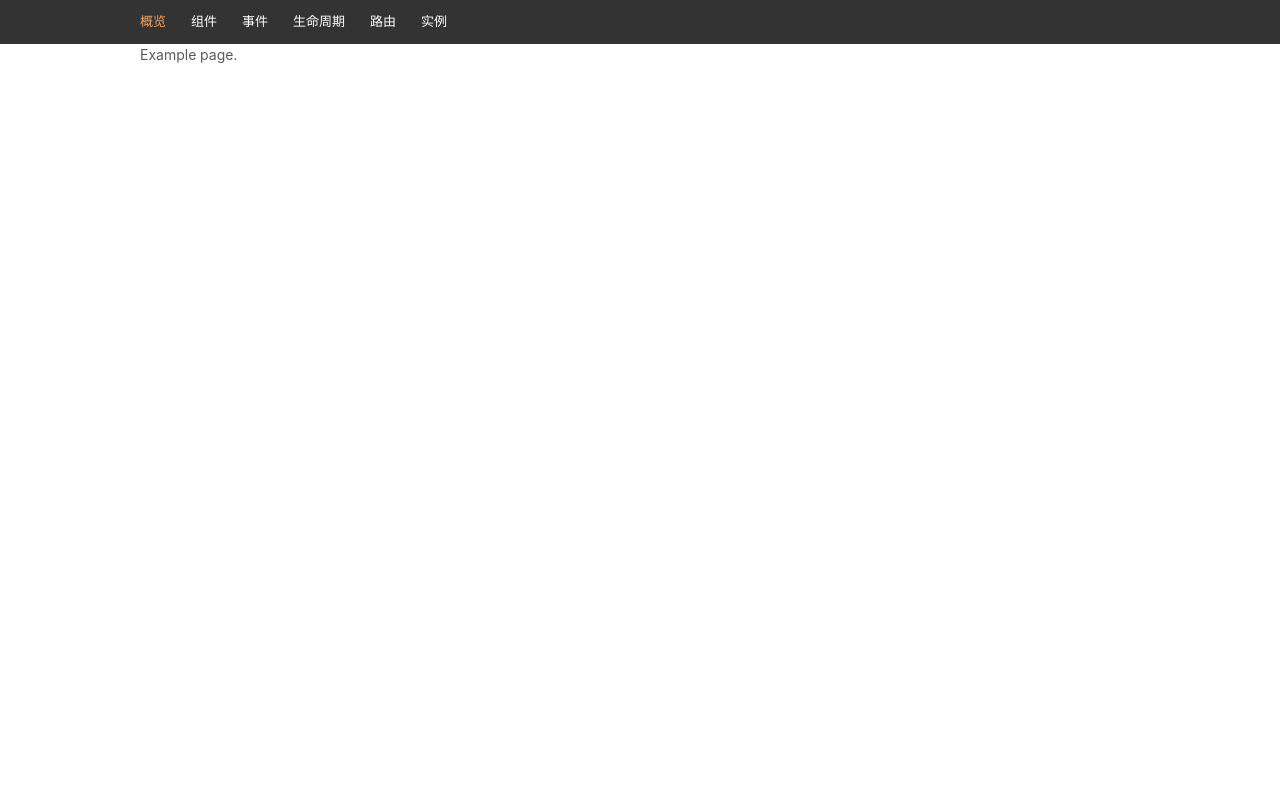
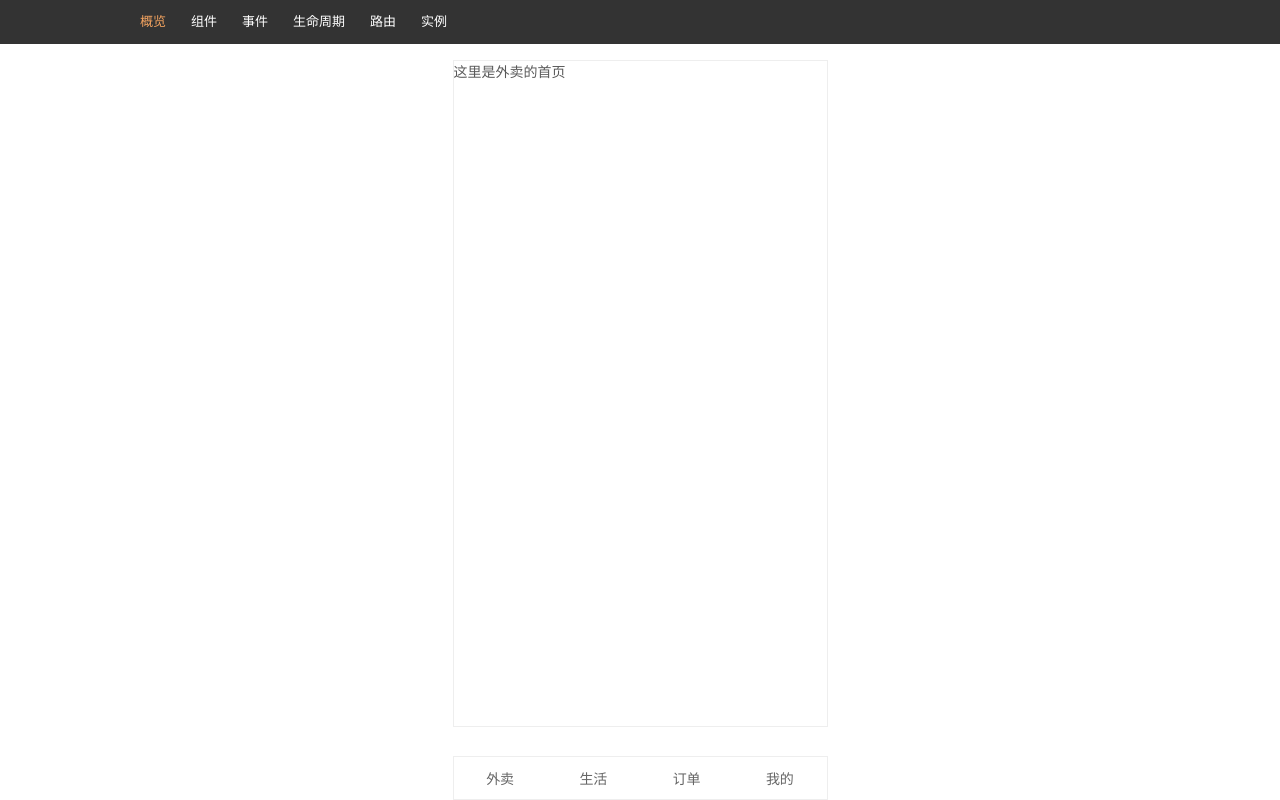
Before and after one commit to cirsyou/reactpjt, a React app: page /example in a window 1280 px wide. Built offline with nearby package versions, Linux system fonts and the light colour scheme.

Commit message:
add project home page

```diff
--- /dev/null
+++ b/src/assets/style/example.module.scss
@@ -0,0 +1,43 @@
+.wrapper {
+  width: 375px;
+  height: 667px;
+  position: fixed;
+  top: 60px;
+  margin-left: 50%;
+  left: -187.5px;
+  box-sizing: border-box;
+  border: 1px solid #eee;
+  .content_wrapper {
+    width: 100%;
+    height: auto;
+  }
+}
+.footer_wrapper {
+  position: fixed;
+  bottom: 0;
+  margin-left: 50%;
+  left: -187.5px;
+  height: 44px;
+  width: 375px;
+  background-color: #fff;
+  box-sizing: border-box;
+  border: 1px solid #eee;
+  .footer_flex {
+    display: flex;
+    justify-content: space-around;
+    width: 100%;
+    height: 100%;
+    align-items: center;
+    li {
+      width: 25%;
+      text-align: center;
+      cursor: pointer;
+      user-select: none;
+      a {
+        width: 100%;
+        display: block;
+        color: #666;
+      }
+    }
+  }
+}
--- a/src/assets/style/index.css
+++ b/src/assets/style/index.css
@@ -18,3 +18,6 @@ code {
   padding: 0;
   list-style: none;
 }
+ul {
+  margin: 0;
+}
--- /dev/null
+++ b/src/components/footer.js
@@ -0,0 +1,20 @@
+import React from 'react';
+import ExampleCss from '@/assets/style/example.module.scss';
+import {Route, Link} from 'react-router-dom';
+
+class Footer extends React.Component {
+  render () {
+    return (
+      <div className={ExampleCss.footer_wrapper}>
+        <ul className={ExampleCss.footer_flex}>
+          <li><Link to="/example/">外卖</Link></li>
+          <li><Link to="/example/life">生活</Link></li>
+          <li><Link to="/example/order">订单</Link></li>
+          <li><Link to="/example/info">我的</Link></li>
+        </ul>
+      </div>
+    )
+  }
+}
+
+export default Footer;
--- a/src/views/Example/index.js
+++ b/src/views/Example/index.js
@@ -1,4 +1,11 @@
 import React from 'react';
+import {Route} from 'react-router-dom';
+import ExampleCss from '@/assets/style/example.module.scss';
+import Footer from '@/components/footer';
+import Takeout from '@/views/Example/takeout';
+import Life from '@/views/Example/life';
+import Order from '@/views/Example/order';
+import Info from '@/views/Example/info';
 
 class Example extends React.Component {
   constructor (props) {
@@ -6,7 +13,13 @@ class Example extends React.Component {
   }
   render () {
     return (
-      <div>Example page.</div>
+      <div className={ExampleCss.wrapper}>
+        <Route exact path="/example/" component={Takeout}></Route>
+        <Route path="/example/life" component={Life}></Route>
+        <Route path="/example/order" component={Order}></Route>
+        <Route path="/example/info" component={Info}></Route>
+        <Footer></Footer>
+      </div>
     )
   }
 }
--- /dev/null
+++ b/src/views/Example/info.js
@@ -0,0 +1,11 @@
+import React from 'react';
+
+class Info extends React.Component {
+  render () {
+    return (
+      <div>我的</div>
+    )
+  }
+}
+
+export default Info;
--- /dev/null
+++ b/src/views/Example/life.js
@@ -0,0 +1,11 @@
+import React from 'react';
+
+class Life extends React.Component {
+  render () {
+    return (
+      <div>生活</div>
+    )
+  }
+}
+
+export default Life;
--- /dev/null
+++ b/src/views/Example/order.js
@@ -0,0 +1,11 @@
+import React from 'react';
+
+class Order extends React.Component {
+  render () {
+    return (
+      <div>订单</div>
+    )
+  }
+}
+
+export default Order;
--- /dev/null
+++ b/src/views/Example/takeout.js
@@ -0,0 +1,13 @@
+import React from 'react';
+
+class Takeout extends React.Component {
+  render () {
+    return (
+      <div>
+        <div>这里是外卖的首页</div>
+      </div>
+    )
+  }
+}
+
+export default Takeout;
```
